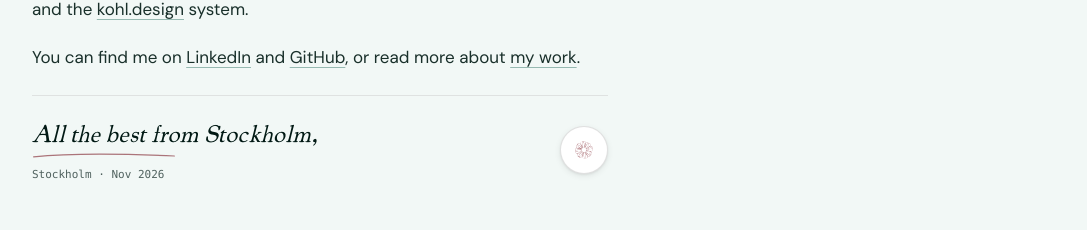
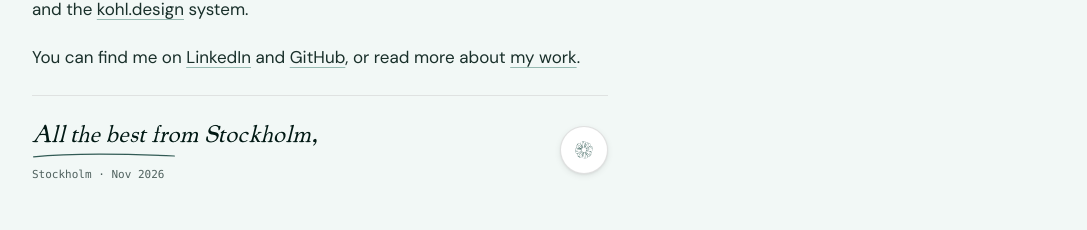
Before and after one commit to bergets/kohl-design, a Next.js app: page / in a window 1280 px wide. Shown: the part 1274-1504 px from the top of the page, without its empty margins (96-1183 px from the left). Built offline with nearby package versions, Linux system fonts and the light colour scheme.

Commit message:
fix(tactile): use emblem token and refine dark mode tactile button contrast

```diff
--- a/components/HomePersonalTouches.tsx
+++ b/components/HomePersonalTouches.tsx
@@ -48,7 +48,7 @@ export function SignatureStamp() {
             viewBox="0 0 180 10"
             fill="none"
             aria-hidden="true"
-            className="w-32 sm:w-36 h-2.5 mt-0.5 text-accent/75 overflow-visible"
+            className="w-32 sm:w-36 h-2.5 mt-0.5 text-emblem/80 overflow-visible"
           >
             <motion.path
               d="M2 6 C42 2, 110 2, 178 5"
@@ -86,7 +86,7 @@ export function SignatureStamp() {
               animate={{ scale: 1.75, opacity: 0 }}
               exit={{ opacity: 0 }}
               transition={{ duration: 0.55, ease: "easeOut" }}
-              className="pointer-events-none absolute inset-0 rounded-full border border-accent"
+              className="pointer-events-none absolute inset-0 rounded-full border border-emblem"
             />
           )}
         </AnimatePresence>
@@ -96,7 +96,7 @@ export function SignatureStamp() {
           transition={{ type: "spring", stiffness: 320, damping: 20 }}
           className="inline-flex items-center justify-center"
         >
-          <BrandFlower className="size-5 text-accent" />
+          <BrandFlower className="size-5 text-emblem" />
         </motion.span>
       </Button>
     </div>
--- a/components/ui/button.tsx
+++ b/components/ui/button.tsx
@@ -27,7 +27,7 @@ const buttonVariants = cva(
         link:
           "text-[var(--link,var(--primary))] hover:text-[var(--link-hover,var(--primary-hover))] underline-offset-4 hover:underline decoration-[var(--link-decoration,currentColor)] p-0 h-auto font-medium active:scale-100 shadow-none",
         tactile:
-          "bg-card text-foreground border border-border/70 [box-shadow:var(--shadow-bezel)] hover:bg-neutral-50 dark:hover:bg-neutral-900/40 hover:-translate-y-0.5 active:translate-y-0 active:scale-[0.97]",
+          "bg-card text-foreground border border-border/70 dark:border-pine-400/25 [box-shadow:var(--shadow-bezel)] hover:bg-neutral-50 dark:hover:bg-secondary/80 hover:-translate-y-0.5 active:translate-y-0 active:scale-[0.97]",
       },
       size: {
         xs: "h-7 px-2.5 text-xs gap-1.5 rounded-[var(--radius-sm)] [&_svg:not([class*='size-'])]:size-3",
```
Also changed, not shown: public/r/button.json (+1 -1 lines).
